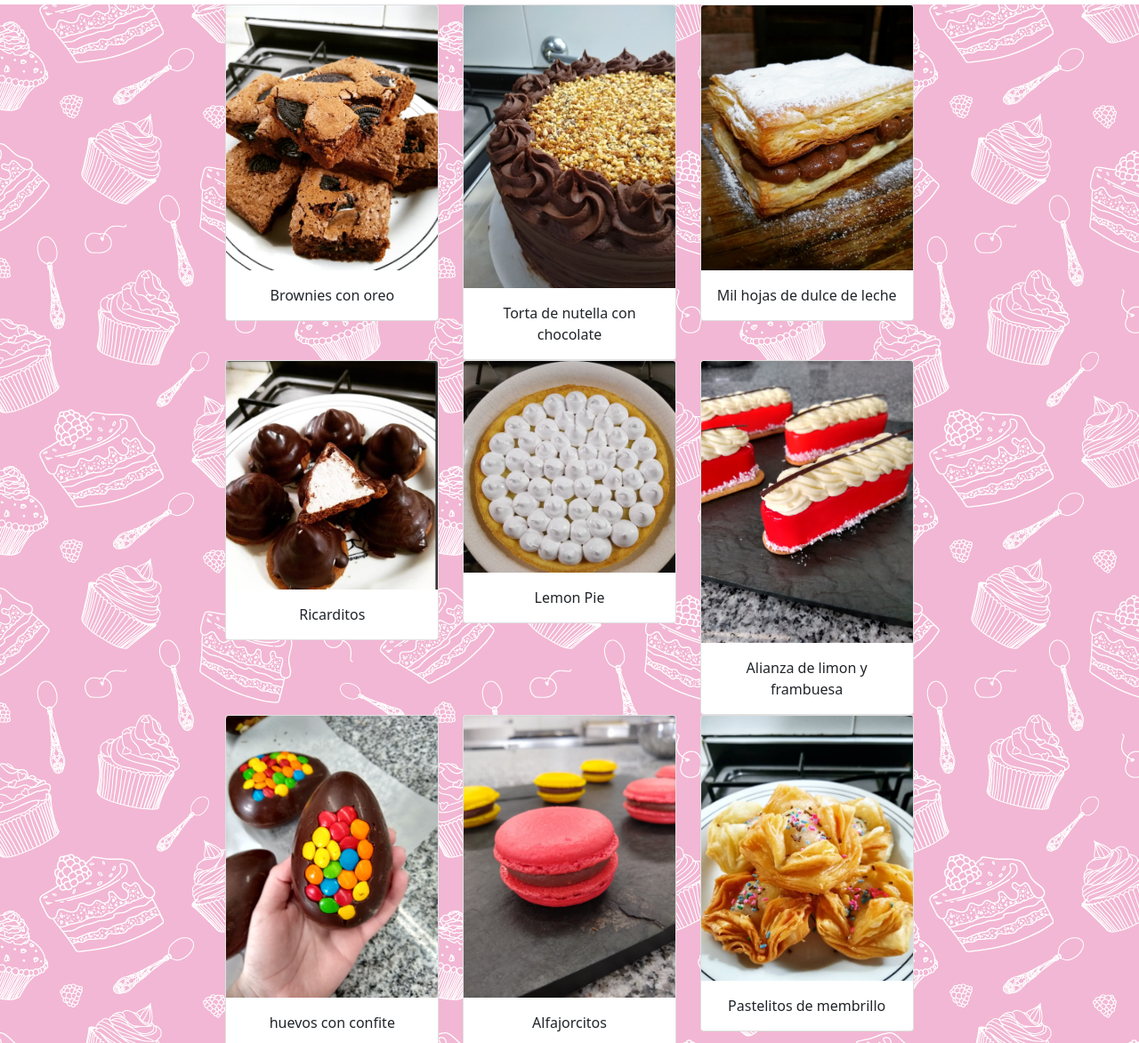
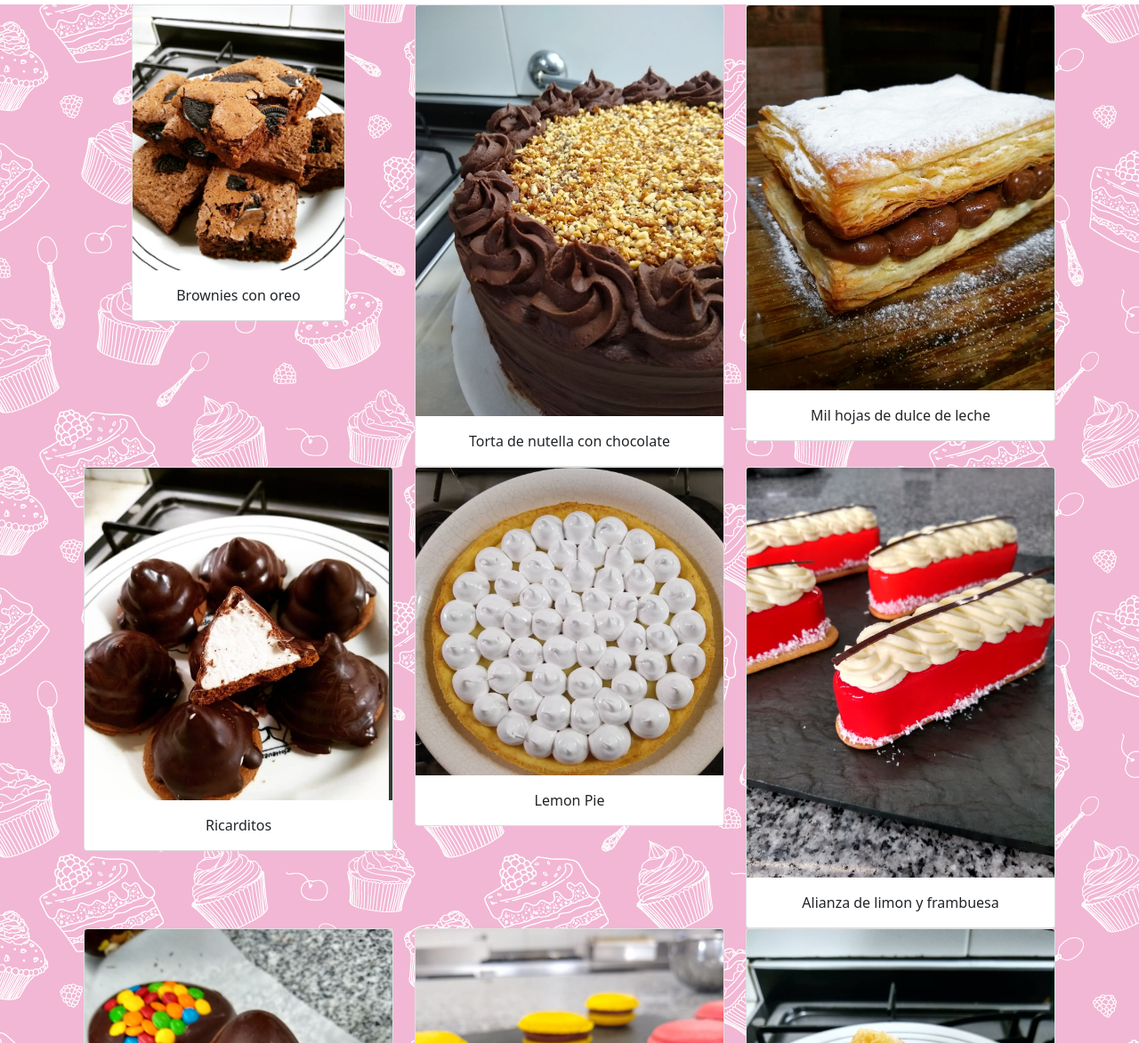
Before and after one commit to axelnub/Proyecto-Final, a plain HTML site: page index.html in a window 1280 px wide. Shown: the part 127-1300 px from the top of the page at 89% size. Drawn offline with nearby package versions, Linux system fonts and the light colour scheme; a web font is replaced by a local one.

Commit message:
Add files via upload

```diff
--- a/css.css
+++ b/css.css
@@ -13,7 +13,7 @@ body {background-color: white;}
 
 h3 {text-align: center; color: white;border:3px solid #D7BDE2; background-color: black; border-radius:10px;font-family: 'Spartan', sans-serif;}
 
-.row {width: 50rem;margin-left: auto;margin-right: auto;}
+.row {margin-left: auto;margin-right: auto;}
 
 section {background-image: url("img/fondo2.png")}
 
--- a/index.html
+++ b/index.html
@@ -49,7 +49,7 @@
 
 
 
-<div class="card" style="width: 15rem;">
+<div class="card">
 <img src="img/tortanutellachocolate.jpeg" class="card-img-top" alt="...">
 <div class="card-body">
  <p class="card-text">Torta de nutella con chocolate</p>
@@ -62,7 +62,7 @@
 
 
 
-<div class="card" style="width: 15rem;">
+<div class="card">
 <img src="img/hoja.jpeg" class="card-img-top" alt="...">
 <div class="card-body">
  <p class="card-text">Mil hojas de dulce de leche</p>
@@ -75,7 +75,7 @@
 
 
 
-<div class="card" style="width: 15rem;">
+<div class="card">
 <img src="img/Ricaritos.jpeg" class="card-img-top" alt="...">
 <div class="card-body">
  <p class="card-text">Ricarditos</p>
@@ -88,7 +88,7 @@
 
 
 
-<div class="card" style="width: 15rem;">
+<div class="card">
 <img src="img/lemon pie.jpeg" class="card-img-top" alt="...">
 <div class="card-body">
  <p class="card-text">Lemon Pie</p>
@@ -101,7 +101,7 @@
 
 
 
-<div class="card" style="width: 15rem;">
+<div class="card">
 <img src="img/nose.jpeg" class="card-img-top" alt="...">
 <div class="card-body">
  <p class="card-text">Alianza de limon y frambuesa</p>
@@ -115,7 +115,7 @@
 
 
 
-<div class="card" style="width: 15rem;">
+<div class="card">
 <img src="img/huevoconfe.jpeg" class="card-img-top" alt="...">
 <div class="card-body">
  <p class="card-text">huevos con confite</p>
@@ -129,7 +129,7 @@
 
 
 
-<div class="card" style="width: 15rem;">
+<div class="card">
 <img src="img/alfajores.jpeg" class="card-img-top" alt="...">
 <div class="card-body">
  <p class="card-text">Alfajorcitos</p>
@@ -143,7 +143,7 @@
 
 
 
-<div class="card" style="width: 15rem;">
+<div class="card">
 <img src="img/pastelitos.jpeg" class="card-img-top" alt="...">
 <div class="card-body">
  <p class="card-text">Pastelitos de membrillo</p>
```
